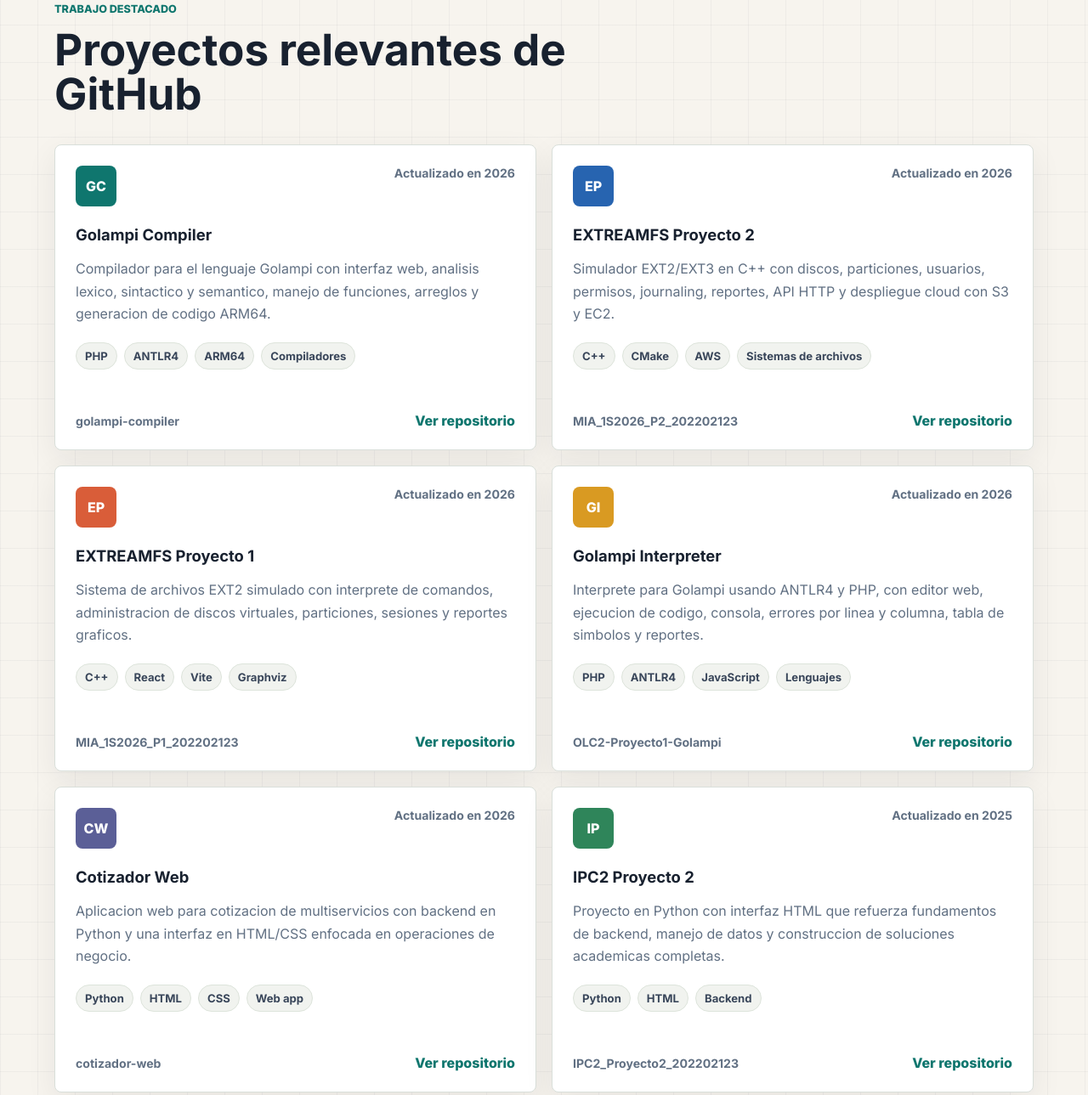
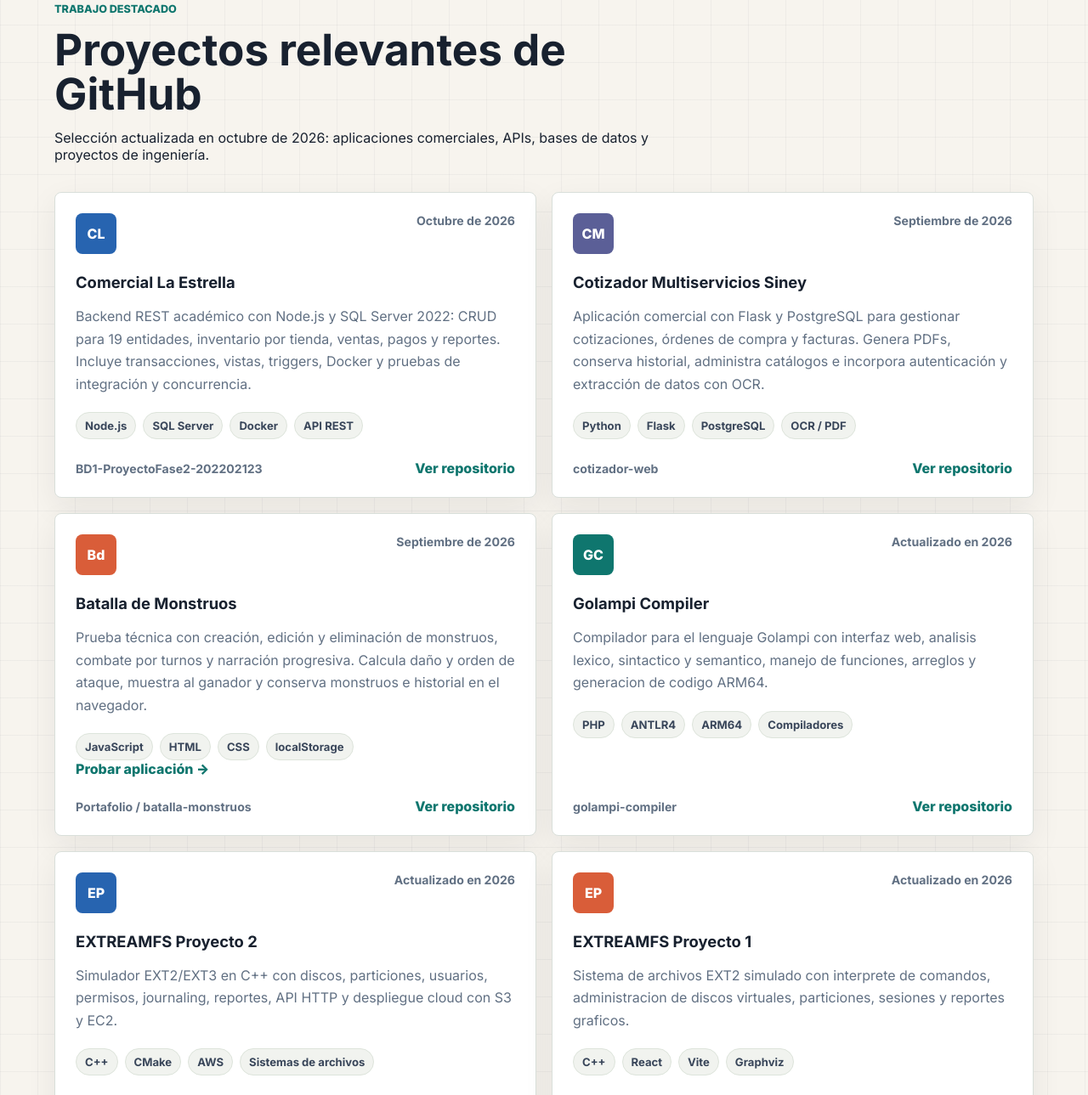
Before and after one commit to RSGarcia2002/Portafolio, a plain HTML site: page index.html in a window 1280 px wide. Shown: the part 1511-2800 px from the top of the page at 85% size. Drawn offline with Linux system fonts and the light colour scheme.

Commit message:
Update portfolio with recent database and web projects

```diff
--- a/index.html
+++ b/index.html
@@ -59,7 +59,7 @@
         </div>
         <aside class="hero-panel" aria-label="Resumen profesional">
           <div>
-            <strong>10+</strong>
+            <strong>12</strong>
             <span>repositorios publicos</span>
           </div>
           <div>
@@ -107,6 +107,7 @@
         <div class="section-heading">
           <p class="eyebrow">Trabajo destacado</p>
           <h2>Proyectos relevantes de GitHub</h2>
+          <p>Selección actualizada en octubre de 2026: aplicaciones comerciales, APIs, bases de datos y proyectos de ingeniería.</p>
         </div>
         <div class="project-grid" id="projectGrid"></div>
       </section>
@@ -136,6 +137,11 @@
               <span>ANTLR4</span>
               <span>React</span>
               <span>Vite</span>
+              <span>Node.js</span>
+              <span>Flask</span>
+              <span>SQL Server</span>
+              <span>PostgreSQL</span>
+              <span>Docker</span>
               <span>CMake</span>
               <span>Graphviz</span>
               <span>Git</span>
--- a/script.js
+++ b/script.js
@@ -1,4 +1,35 @@
 const projects = [
+  {
+    name: "Comercial La Estrella",
+    repo: "BD1-ProyectoFase2-202202123",
+    description:
+      "Backend REST académico con Node.js y SQL Server 2022: CRUD para 19 entidades, inventario por tienda, ventas, pagos y reportes. Incluye transacciones, vistas, triggers, Docker y pruebas de integración y concurrencia.",
+    tags: ["Node.js", "SQL Server", "Docker", "API REST"],
+    date: "Octubre de 2026",
+    url: "https://github.com/RSGarcia2002/BD1-ProyectoFase2-202202123",
+    accent: "#2764b0",
+  },
+  {
+    name: "Cotizador Multiservicios Siney",
+    repo: "cotizador-web",
+    description:
+      "Aplicación comercial con Flask y PostgreSQL para gestionar cotizaciones, órdenes de compra y facturas. Genera PDFs, conserva historial, administra catálogos e incorpora autenticación y extracción de datos con OCR.",
+    tags: ["Python", "Flask", "PostgreSQL", "OCR / PDF"],
+    date: "Septiembre de 2026",
+    url: "https://github.com/RSGarcia2002/cotizador-web",
+    accent: "#5b5f97",
+  },
+  {
+    name: "Batalla de Monstruos",
+    repo: "Portafolio / batalla-monstruos",
+    description:
+      "Prueba técnica con creación, edición y eliminación de monstruos, combate por turnos y narración progresiva. Calcula daño y orden de ataque, muestra al ganador y conserva monstruos e historial en el navegador.",
+    tags: ["JavaScript", "HTML", "CSS", "localStorage"],
+    date: "Septiembre de 2026",
+    url: "https://github.com/RSGarcia2002/Portafolio/tree/main/batalla-monstruos",
+    demo: "./batalla-monstruos/",
+    accent: "#d95d39",
+  },
   {
     name: "Golampi Compiler",
     repo: "golampi-compiler",
@@ -38,16 +69,6 @@ const projects = [
     date: "Actualizado en 2026",
     url: "https://github.com/RSGarcia2002/OLC2-Proyecto1-Golampi",
     accent: "#d99a22",
-  },
-  {
-    name: "Cotizador Web",
-    repo: "cotizador-web",
-    description:
-      "Aplicacion web para cotizacion de multiservicios con backend en Python y una interfaz en HTML/CSS enfocada en operaciones de negocio.",
-    tags: ["Python", "HTML", "CSS", "Web app"],
-    date: "Actualizado en 2026",
-    url: "https://github.com/RSGarcia2002/cotizador-web",
-    accent: "#5b5f97",
   },
   {
     name: "IPC2 Proyecto 2",
@@ -105,6 +126,7 @@ projectGrid.innerHTML = projects
         <h3>${project.name}</h3>
         <p>${project.description}</p>
         <div class="project-tags">${tags}</div>
+        ${project.demo ? `<a class="project-link" href="${project.demo}" target="_blank" rel="noreferrer">Probar aplicación →</a>` : ""}
         <div class="project-footer">
           <span class="project-date">${project.repo}</span>
           <a class="project-link" href="${project.url}" target="_blank" rel="noreferrer">Ver repositorio</a>
```
